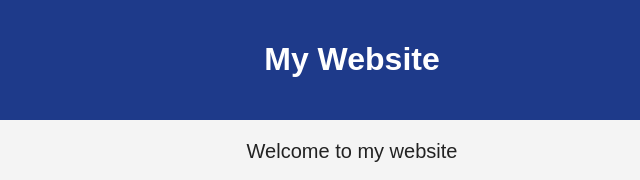
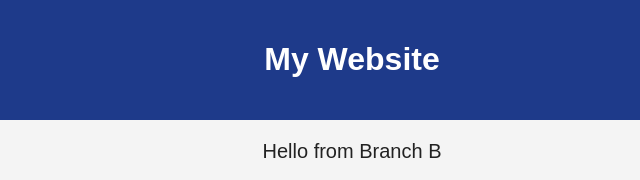
Before and after one commit to manid45/git-branching-demo, a plain HTML site: page index.html in a window 1280 px wide. Shown: the top 180 px of the page, 288-928 px from the left. Drawn offline with Linux system fonts and the light colour scheme.

Commit message:
Change tagline in branch-b

```diff
--- a/index.html
+++ b/index.html
@@ -11,7 +11,7 @@
     <h1>My Website</h1>
   </header>
 
-  <p class="tagline">Welcome to my website</p>
+    <p class="tagline">Hello from Branch B</p>
 
   <main>
     <h2>About</h2>
```
